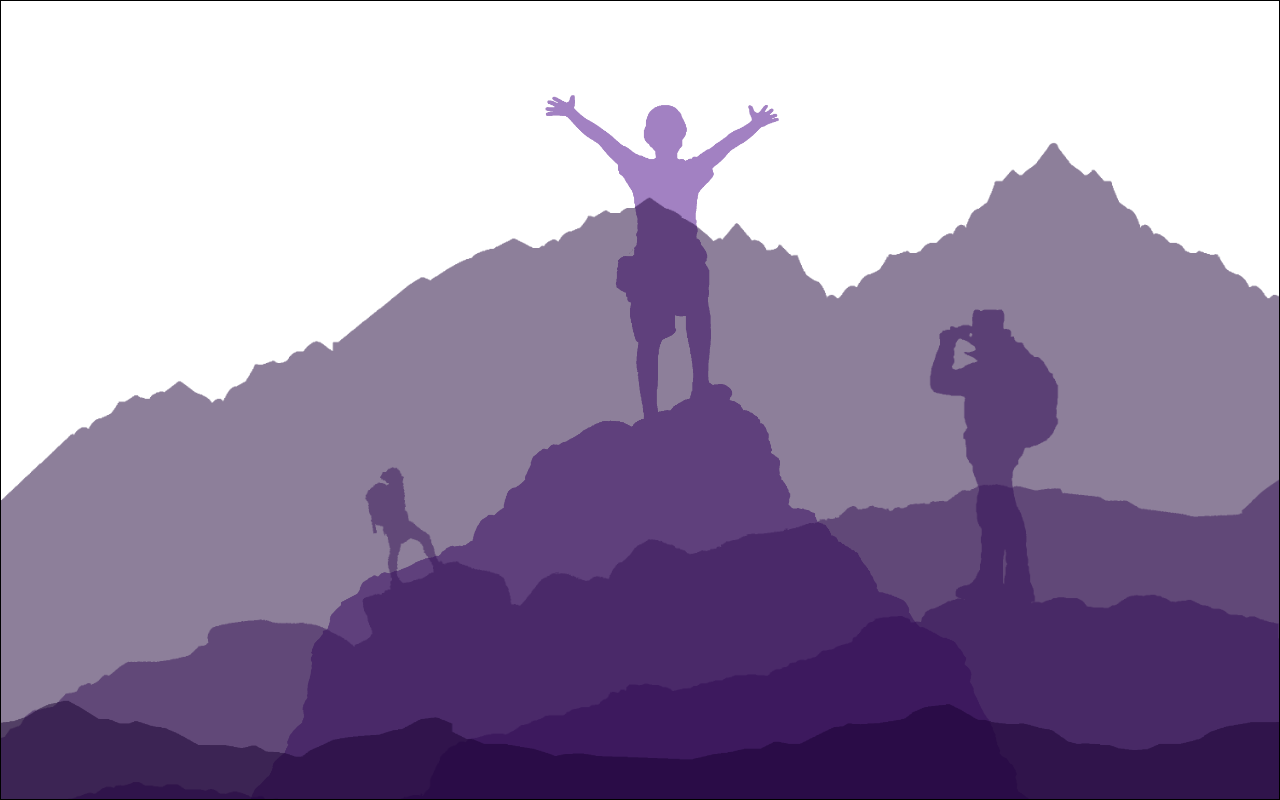
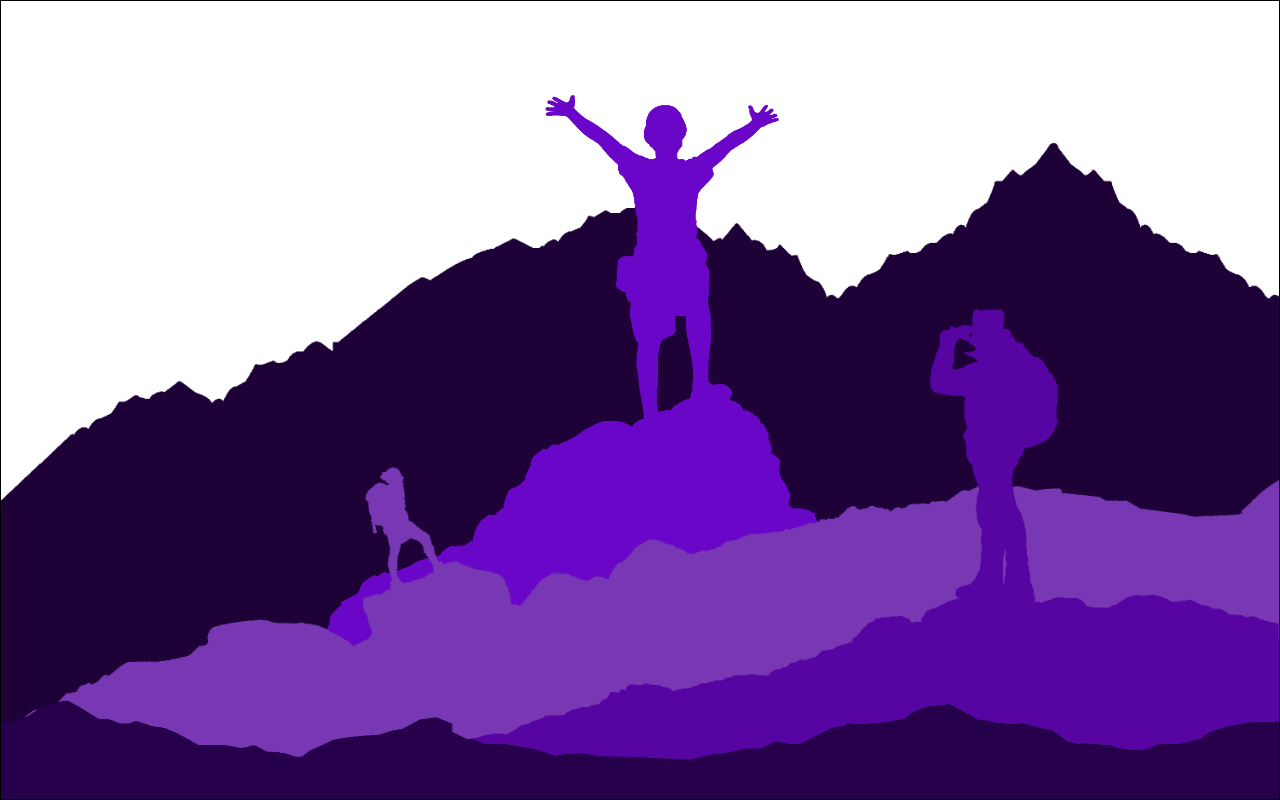
Before and after one commit to ben-gabriel/General-Practice, a plain HTML site: page JS-basics-general-practice/Parallax-practice/index.html in a window 1280 px wide. Drawn offline with Linux system fonts and the light colour scheme.

Commit message:
add main index link and imgs filter

```diff
--- a/JS-basics-general-practice/Parallax-practice/index.html
+++ b/JS-basics-general-practice/Parallax-practice/index.html
@@ -12,10 +12,10 @@
 
     <div class="container">
 
-        <img src="./person3.png"   alt="" id="img5">
-        <img src="./person2.png"   alt="" id="img4">
+        <img src="./mountain2.png" alt="" id="img5">
+        <img src="./person3.png"   alt="" id="img4">
         <img src="./person1.png"   alt="" id="img3">
-        <img src="./mountain2.png" alt="" id="img2">
+        <img src="./person2.png"   alt="" id="img2">
         <img src="./flat2.png"     alt="" id="img1">
 
     </div>
--- a/JS-basics-general-practice/Parallax-practice/style.css
+++ b/JS-basics-general-practice/Parallax-practice/style.css
@@ -22,14 +22,18 @@ img {
     width: 100%;
     height: 100%;
 
-    opacity: 0.5;
     object-fit: none;
     object-fit: fill;
     object-fit: scale-down;
     object-fit: cover;
+    filter: brightness(150%);
 }
 
 #img5{
+    filter: brightness(100%);
+}
+
+#img4{
     object-fit: scale-down;
     object-position: center;
 
```
